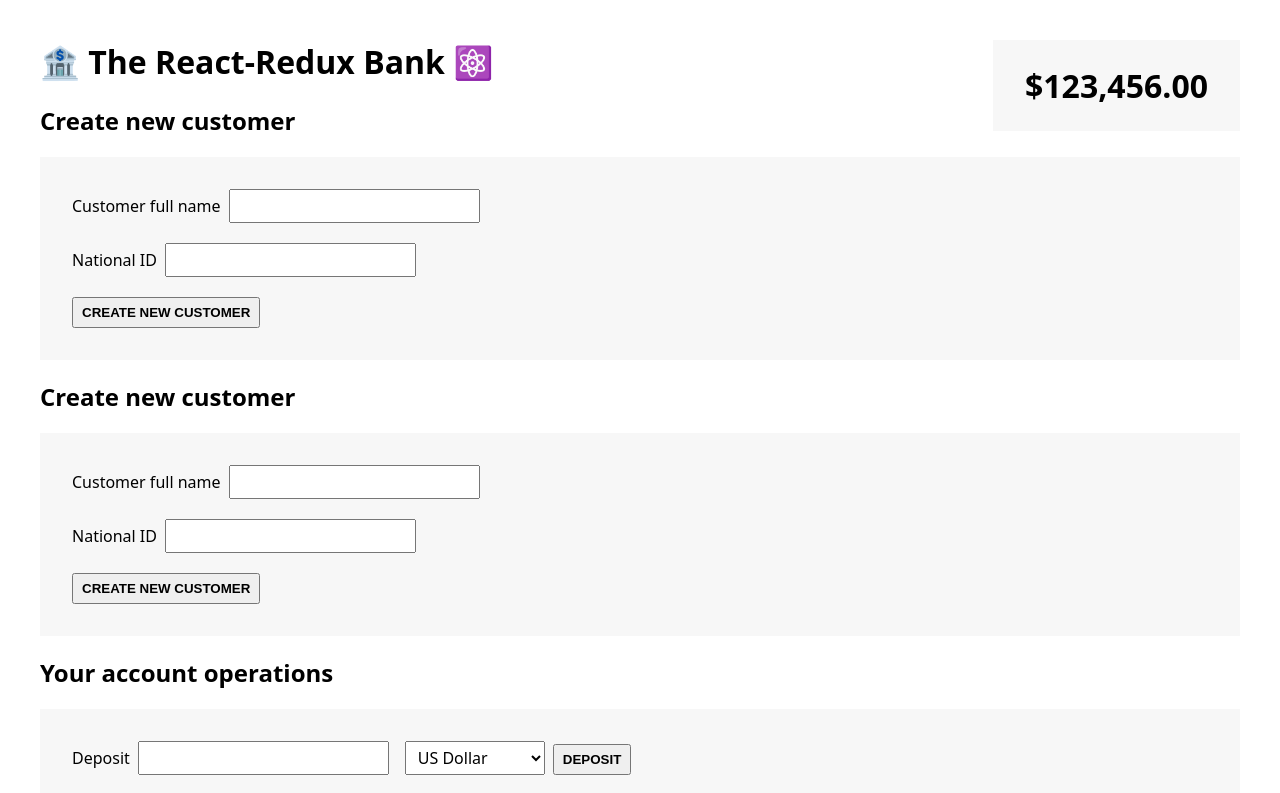
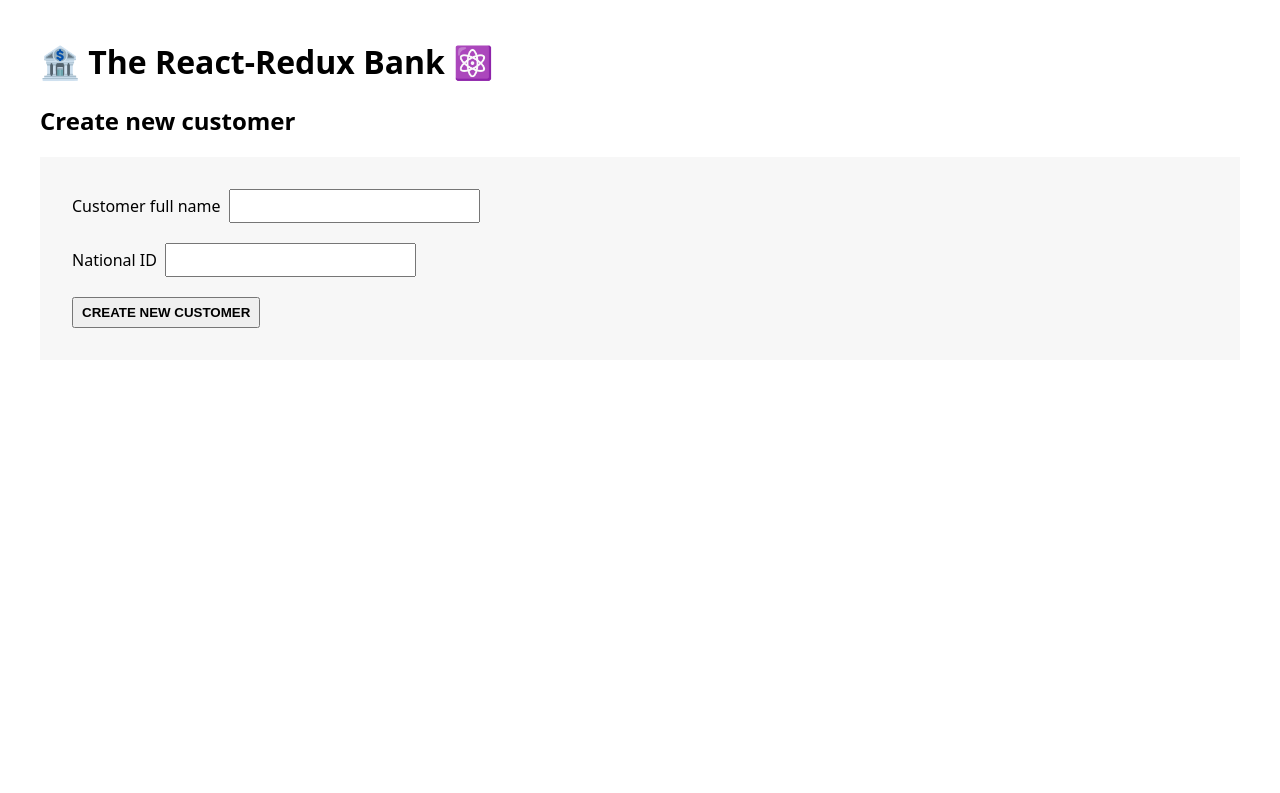
Before and after one commit to TrimiB/Intro-to-redux, a React (Create React App) app: page / in a window 1280 px wide. Shown: the top 793 px of the page. Built offline with nearby package versions, Linux system fonts and the light colour scheme.

Commit message:
Conditionally rendering components

```diff
--- a/src/App.js
+++ b/src/App.js
@@ -1,16 +1,23 @@
 import CreateCustomer from './features/customers/CreateCustomer';
-import Customer from './features/customers/CreateCustomer';
+import Customer from './features/customers/Customer';
 import AccountOperations from './features/accounts/AccountOperations';
 import BalanceDisplay from './features/accounts/BalanceDisplay';
+import { useSelector } from 'react-redux';
 
 function App() {
+  const fullName = useSelector((state) => state.customer.fullName);
   return (
     <div>
       <h1>🏦 The React-Redux Bank ⚛️</h1>
-      <CreateCustomer />
-      <Customer />
-      <AccountOperations />
-      <BalanceDisplay />
+      {fullName === '' ? (
+        <CreateCustomer />
+      ) : (
+        <>
+          <Customer />
+          <AccountOperations />
+          <BalanceDisplay />
+        </>
+      )}
     </div>
   );
 }
```
